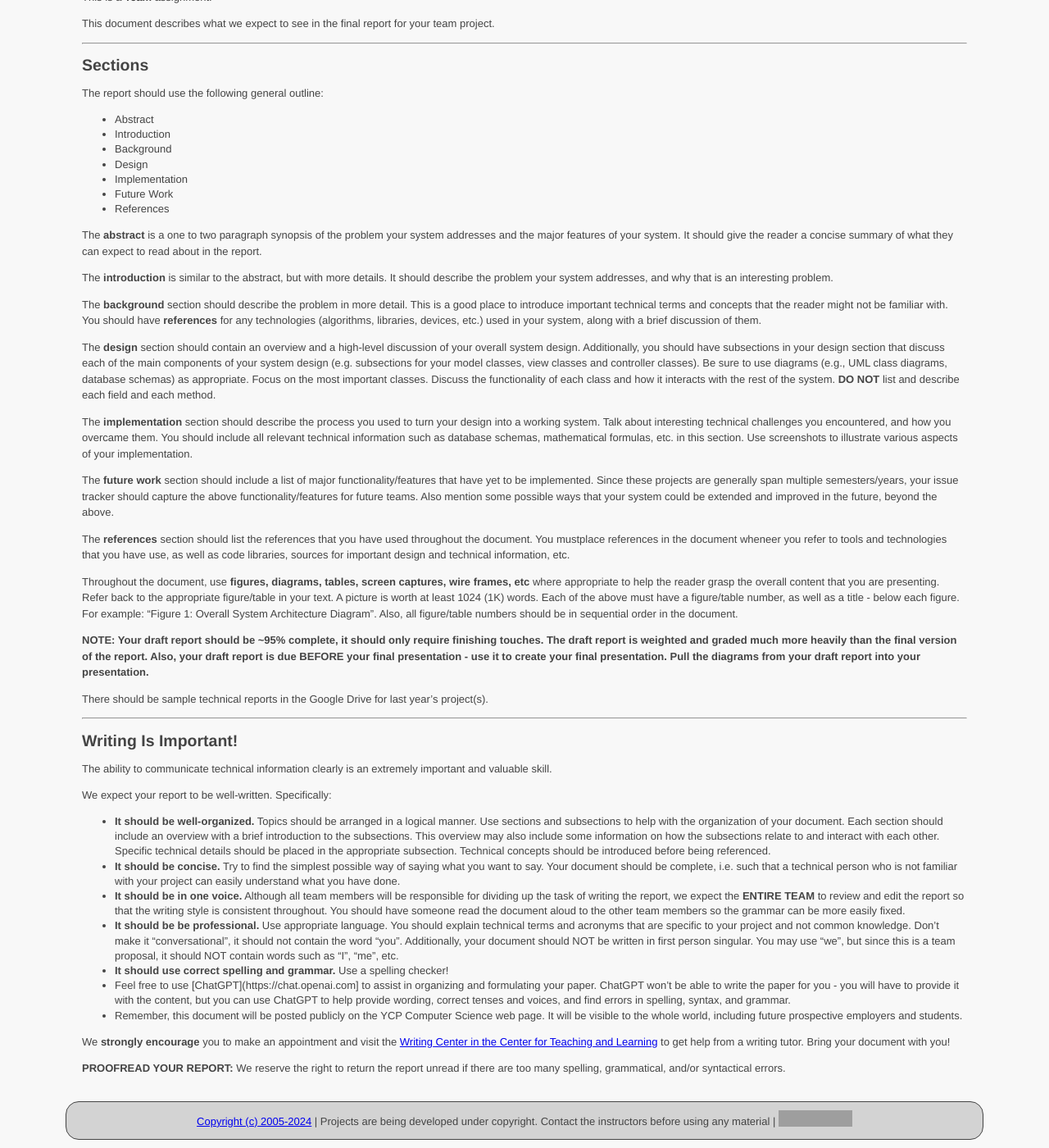
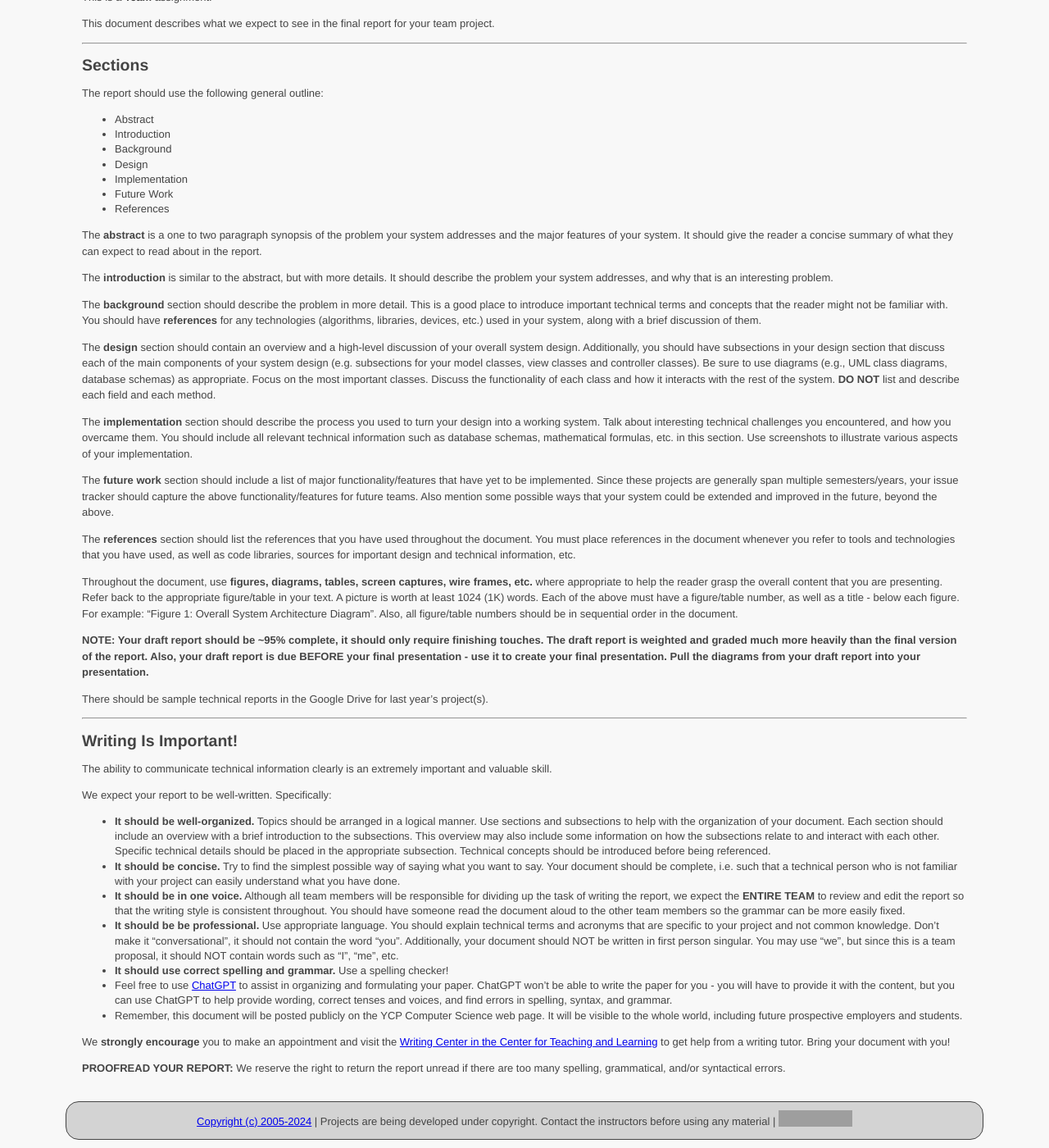
Before and after one commit to ycpcs/cs400-fall2024, a Jekyll site: the page built from assign/finalreport.md, in a window 1280 px wide and 1400 px high, scrolled down 170 px. Shown: the whole window at 82% size. Built offline with Jekyll 4.4.1, drawn with Linux system fonts in a browser that asks for light colours; grey boxes are pictures that could not be loaded.

Commit message:
fix report description
fix report description

```diff
--- a/assign/finalreport.md
+++ b/assign/finalreport.md
@@ -38,9 +38,9 @@ The **implementation** section should describe the process you used to turn your
 
 The **future work** section should include a list of major functionality/features that have yet to be implemented.  Since these projects are generally span multiple semesters/years, your issue tracker should capture the above functionality/features for future teams.  Also mention some possible ways that your system could be extended and improved in the future, beyond the above.
 
-The **references** section should list the references that you have used throughout the document.  You mustplace references in the document wheneer you refer to tools and technologies that you have use, as well as code libraries, sources for important design and technical information, etc.
+The **references** section should list the references that you have used throughout the document.  You must place references in the document whenever you refer to tools and technologies that you have used, as well as code libraries, sources for important design and technical information, etc.
 
-Throughout the document, use **figures, diagrams, tables, screen captures, wire frames, etc** where appropriate to help the reader grasp the overall content that you are presenting.  Refer back to the appropriate figure/table in your text.  A picture is worth at least 1024 (1K) words.  Each of the above must have a figure/table number, as well as a title - below each figure.  For example: "Figure 1: Overall System Architecture Diagram".  Also, all figure/table numbers should be in sequential order in the document.
+Throughout the document, use **figures, diagrams, tables, screen captures, wire frames, etc.** where appropriate to help the reader grasp the overall content that you are presenting.  Refer back to the appropriate figure/table in your text.  A picture is worth at least 1024 (1K) words.  Each of the above must have a figure/table number, as well as a title - below each figure.  For example: "Figure 1: Overall System Architecture Diagram".  Also, all figure/table numbers should be in sequential order in the document.
 
 **NOTE: Your draft report should be ~95% complete, it should only require finishing touches. The draft report is weighted and graded much more heavily than the final version of the report.  Also, your draft report is due BEFORE your final presentation - use it to create your final presentation.  Pull the diagrams from your draft report into your presentation.**
 
@@ -60,7 +60,7 @@ We expect your report to be well-written. Specifically:
 -   **It should be in one voice.** Although all team members will be responsible for dividing up the task of writing the report, we expect the **ENTIRE TEAM** to review and edit the report so that the writing style is consistent throughout. You should have someone read the document aloud to the other team members so the grammar can be more easily fixed.
 -   **It should be be professional.** Use appropriate language. You should explain technical terms and acronyms that are specific to your project and not common knowledge. Don't make it "conversational", it should not contain the word "you". Additionally, your document should NOT be written in first person singular. You may use "we", but since this is a team proposal, it should NOT contain words such as "I", "me", etc.
 -   **It should use correct spelling and grammar.** Use a spelling checker!
-- Feel free to use [ChatGPT](https://chat.openai.com] to assist in organizing and formulating your paper.  ChatGPT won't be able to write the paper for you - you will have to provide it with the content, but you can use ChatGPT to help provide wording, correct tenses and voices, and find errors in spelling, syntax, and grammar.
+- Feel free to use [ChatGPT](https://chat.openai.com) to assist in organizing and formulating your paper.  ChatGPT won't be able to write the paper for you - you will have to provide it with the content, but you can use ChatGPT to help provide wording, correct tenses and voices, and find errors in spelling, syntax, and grammar.
 -   Remember, this document will be posted publicly on the YCP Computer Science web page. It will be visible to the whole world, including future prospective employers and students.
 
 We **strongly encourage** you to make an appointment and visit the [Writing Center in the Center for Teaching and Learning](http://www.ycp.edu/offices-and-services/center-for-teaching-and-learning/writing-center/) to get help from a writing tutor. Bring your document with you!
```
